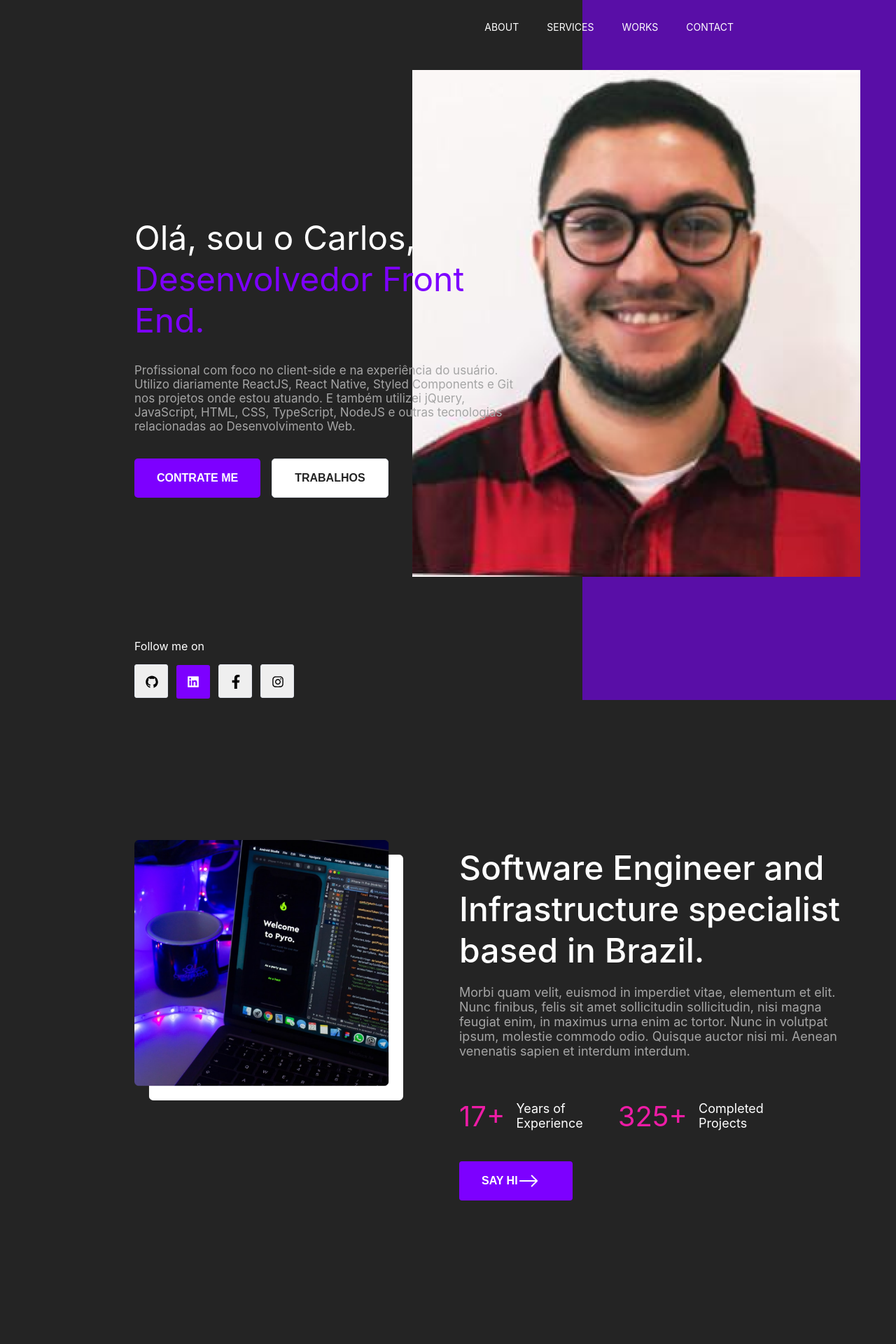
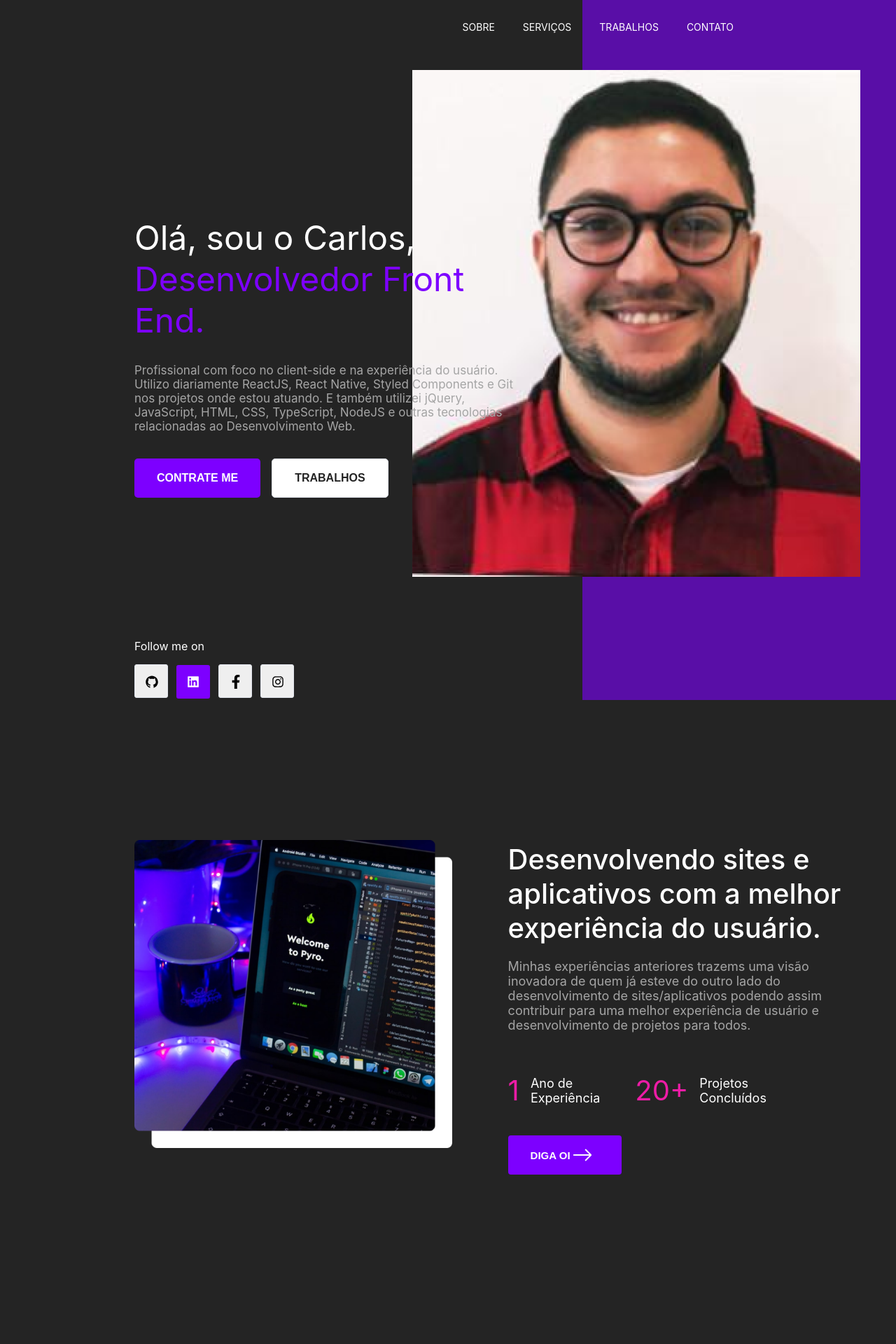
Before and after one commit to Cadufc91/Hype, a React (Create React App) app: page / in a window 1280 px wide. Shown: the top 1920 px of the page at 70% size. Built offline with nearby package versions, Linux system fonts and the light colour scheme.

Commit message:
About atualizada

```diff
--- a/src/components/About/About.tsx
+++ b/src/components/About/About.tsx
@@ -19,17 +19,17 @@ const About = () => {
                 <ComputerImg src={Computer} alt="" />
             </AboutImages>
             <InfoContainer>
-                <InfoHeading>Software Engineer and Infrastructure specialist based in Brazil.</InfoHeading>
-                <InfoText>Morbi quam velit, euismod in imperdiet vitae, elementum et elit. Nunc finibus, felis sit amet sollicitudin sollicitudin, nisi magna feugiat enim, in maximus urna enim ac tortor. Nunc in volutpat ipsum, molestie commodo odio. Quisque auctor nisi mi. Aenean venenatis sapien et interdum interdum.</InfoText>
+                <InfoHeading>Desenvolvendo sites e aplicativos com a melhor experiência do usuário.</InfoHeading>
+                <InfoText>Minhas experiências anteriores trazems uma visão inovadora de quem já esteve do outro lado do desenvolvimento de sites/aplicativos podendo assim contribuir para uma melhor experiência de usuário e desenvolvimento de projetos para todos.</InfoText>
                 <Experience>
                     <div>
-                        <h3>17+ </h3><span>Years of <br></br>Experience</span>
+                        <h3>1 </h3><span>Ano de <br></br>Experiência</span>
                     </div>
                     <div>
-                        <h3>325+ </h3><span>Completed <br></br>Projects</span>
+                        <h3>20+ </h3><span>Projetos <br></br>Concluídos</span>
                     </div>
                 </Experience>
-                <ContactBtn>Say HI <BsArrowRight size={30} /></ContactBtn>
+                <ContactBtn><a href="mailto:fernandes.cadu@gmail.com">Diga oi</a> <BsArrowRight size={30} /></ContactBtn>
             </InfoContainer>
         </AboutContainer>
     )
--- a/src/components/About/style.ts
+++ b/src/components/About/style.ts
@@ -10,7 +10,7 @@ export const AboutContainer = styled.div`
 export const AboutImages = styled.div`
     margin-left: 15%;
     margin-top: 100px;
-    max-width: 30%;
+    max-width: 50%;
 `;
 
 export const ComputerImg = styled.img`
@@ -20,13 +20,13 @@ export const ComputerImg = styled.img`
 export const InfoContainer = styled.div`
     margin-left: 80px;
     margin-right: 5%;
-    width: 672px;
+    width: 50%;
     margin-top: 70px;
 `;
 
 export const InfoHeading = styled.h2`
     color: #fff;
-    font-size: 48px;
+    font-size: 40px;
     font-weight: 500;
     margin-bottom: 20px;
 `;
@@ -65,7 +65,7 @@ export const Experience = styled.div`
 export const ContactBtn = styled.button`
     width: 162px;
     height: 56px;
-    font-size: 16px;
+    font-size: 15px;
     font-weight: 600;
     color: #fff;
     display: flex;
@@ -79,6 +79,12 @@ export const ContactBtn = styled.button`
     cursor: pointer;
     transition: all 0.3s ease-in-out;
 
+    a{
+        color: #fff;
+        text-decoration: none;
+        margin-right: 2px;
+    }
+
     :hover{
         transform: translateY(-10px);
         opacity: 0.5;
--- a/src/components/Header/Header.tsx
+++ b/src/components/Header/Header.tsx
@@ -33,10 +33,10 @@ const Header = () => {
                 <Logo href="#home">A.f</Logo>
                 <NavBar>
                     <MenuList>
-                        <MenuItem><a href="#about">About</a></MenuItem>
-                        <MenuItem><a href="#services">Services</a></MenuItem>
-                        <MenuItem><a href="#work">Works</a></MenuItem>
-                        <MenuItem><a href="#contact">Contact</a></MenuItem>
+                        <MenuItem><a href="#about">Sobre</a></MenuItem>
+                        <MenuItem><a href="#services">Serviços</a></MenuItem>
+                        <MenuItem><a href="#work">Trabalhos</a></MenuItem>
+                        <MenuItem><a href="#contact">Contato</a></MenuItem>
                     </MenuList>
                 </NavBar>
             </TopBar>
```
